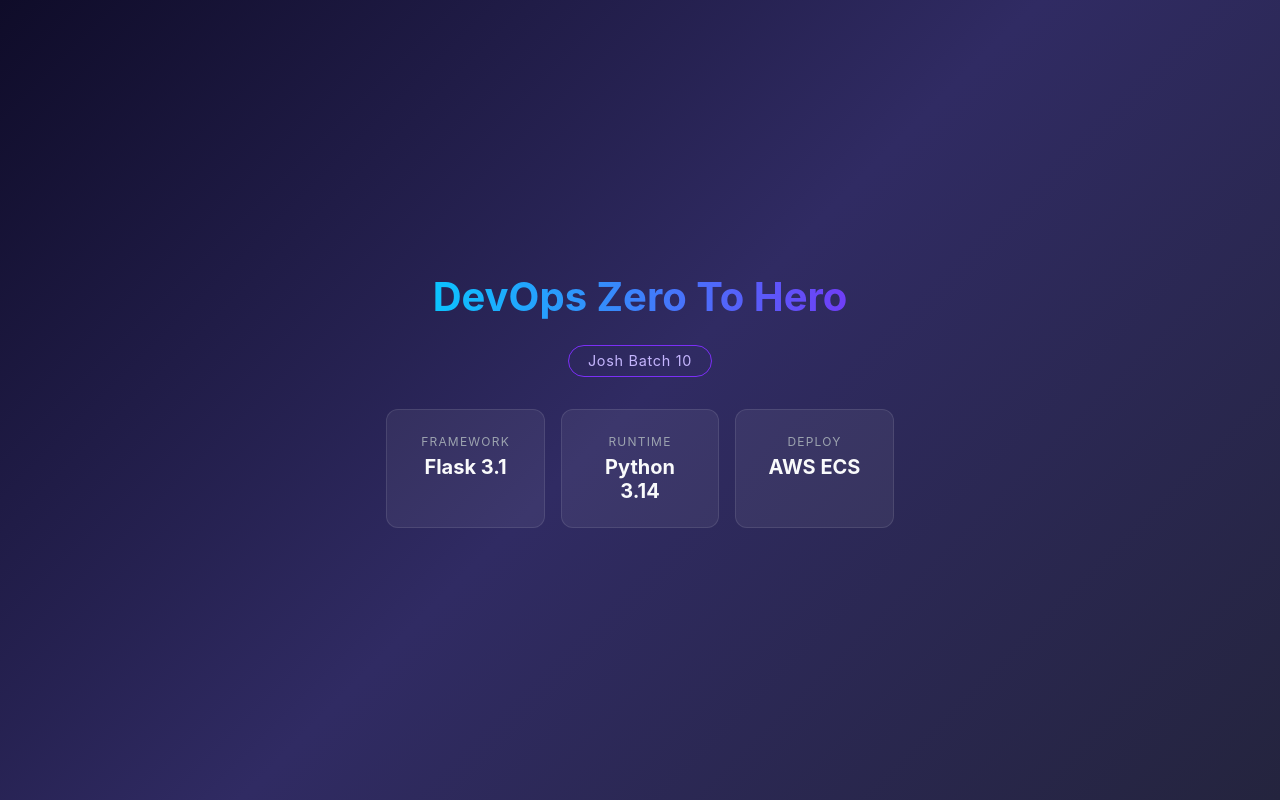
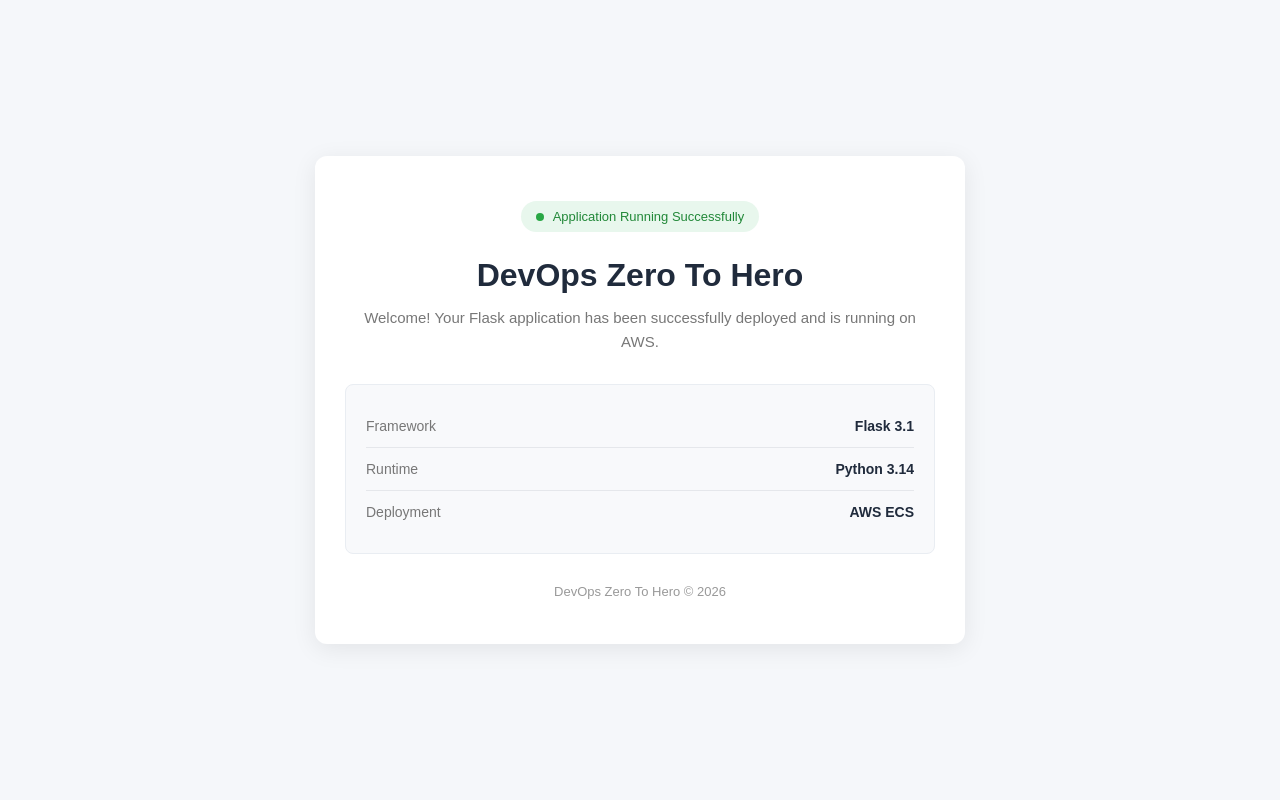
Before and after one commit to priyanshupandey20/github-action, a Flask app: page / in a window 1280 px wide. Run offline with Flask 3, Linux system fonts and the light colour scheme.

Commit message:
Update index.html

```diff
--- a/templates/index.html
+++ b/templates/index.html
@@ -1,88 +1,163 @@
+
 <!DOCTYPE html>
 <html lang="en">
 <head>
     <meta charset="UTF-8">
     <meta name="viewport" content="width=device-width, initial-scale=1.0">
     <title>DevOps Zero To Hero</title>
+
     <style>
-        * { margin: 0; padding: 0; box-sizing: border-box; }
+        * {
+            margin: 0;
+            padding: 0;
+            box-sizing: border-box;
+        }
+
         body {
+            font-family: Arial, sans-serif;
+            background: #f5f7fa;
+            color: #333;
             min-height: 100vh;
             display: flex;
             align-items: center;
             justify-content: center;
-            background: linear-gradient(135deg, #0f0c29, #302b63, #24243e);
-            font-family: -apple-system, BlinkMacSystemFont, "Segoe UI", Roboto, Helvetica, Arial, sans-serif;
-            color: #e0e0e0;
+            padding: 20px;
         }
+
         .container {
+            width: 100%;
+            max-width: 650px;
+            background: #ffffff;
+            padding: 45px 30px;
+            border-radius: 12px;
             text-align: center;
-            padding: 2rem;
-            max-width: 640px;
+            box-shadow: 0 5px 25px rgba(0, 0, 0, 0.08);
         }
+
+        .status {
+            display: inline-block;
+            background: #e8f7ed;
+            color: #218838;
+            padding: 8px 15px;
+            border-radius: 20px;
+            font-size: 13px;
+            margin-bottom: 25px;
+        }
+
+        .status span {
+            display: inline-block;
+            width: 8px;
+            height: 8px;
+            background: #28a745;
+            border-radius: 50%;
+            margin-right: 6px;
+        }
+
         h1 {
-            font-size: 2.5rem;
-            margin-bottom: 0.5rem;
-            background: linear-gradient(90deg, #00d2ff, #7b2ff7);
-            -webkit-background-clip: text;
-            -webkit-text-fill-color: transparent;
+            font-size: 32px;
+            color: #202b3c;
+            margin-bottom: 12px;
         }
-        .badge {
-            display: inline-block;
-            margin: 1rem 0 2rem;
-            padding: 0.4rem 1.2rem;
-            border: 1px solid #7b2ff7;
-            border-radius: 999px;
-            font-size: 0.9rem;
-            color: #c4b5fd;
-            letter-spacing: 0.05em;
+
+        .description {
+            font-size: 15px;
+            color: #777;
+            line-height: 1.6;
+            margin-bottom: 30px;
         }
-        .cards {
+
+        .details {
+            background: #f8f9fb;
+            border: 1px solid #e9edf2;
+            border-radius: 8px;
+            text-align: left;
+            padding: 20px;
+        }
+
+        .detail {
             display: flex;
-            gap: 1rem;
-            justify-content: center;
-            flex-wrap: wrap;
+            justify-content: space-between;
+            gap: 15px;
+            padding: 13px 0;
+            border-bottom: 1px solid #e5e7eb;
+            font-size: 14px;
         }
-        .card {
-            background: rgba(255, 255, 255, 0.06);
-            border: 1px solid rgba(255, 255, 255, 0.1);
-            border-radius: 12px;
-            padding: 1.5rem 1.8rem;
-            min-width: 150px;
-            flex: 1;
+
+        .detail:last-child {
+            border-bottom: none;
         }
-        .card span {
-            display: block;
-            font-size: 0.75rem;
-            text-transform: uppercase;
-            letter-spacing: 0.1em;
-            color: #9ca3af;
-            margin-bottom: 0.4rem;
+
+        .label {
+            color: #777;
         }
-        .card strong {
-            font-size: 1.25rem;
-            color: #f9fafb;
+
+        .value {
+            color: #202b3c;
+            font-weight: 600;
+            text-align: right;
+        }
+
+        footer {
+            margin-top: 30px;
+            font-size: 13px;
+            color: #999;
+        }
+
+        @media (max-width: 480px) {
+            .container {
+                padding: 35px 20px;
+            }
+
+            h1 {
+                font-size: 26px;
+            }
+
+            .detail {
+                font-size: 13px;
+            }
         }
     </style>
 </head>
+
 <body>
+
     <div class="container">
+
+        <div class="status">
+            <span></span> Application Running Successfully
+        </div>
+
         <h1>DevOps Zero To Hero</h1>
-        <div class="badge">Josh Batch 10</div>
-        <div class="cards">
-            <div class="card">
-                <span>Framework</span>
-                <strong>Flask 3.1</strong>
+
+        <p class="description">
+            Welcome! Your Flask application has been successfully
+            deployed and is running on AWS.
+        </p>
+
+        <div class="details">
+
+            <div class="detail">
+                <span class="label">Framework</span>
+                <span class="value">Flask 3.1</span>
             </div>
-            <div class="card">
-                <span>Runtime</span>
-                <strong>Python 3.14</strong>
+
+            <div class="detail">
+                <span class="label">Runtime</span>
+                <span class="value">Python 3.14</span>
             </div>
-            <div class="card">
-                <span>Deploy</span>
-                <strong>AWS ECS</strong>
+
+            <div class="detail">
+                <span class="label">Deployment</span>
+                <span class="value">AWS ECS</span>
             </div>
+
         </div>
+
+        <footer>
+            DevOps Zero To Hero &copy; 2026
+        </footer>
+
     </div>
+
 </body>
 </html>
```
